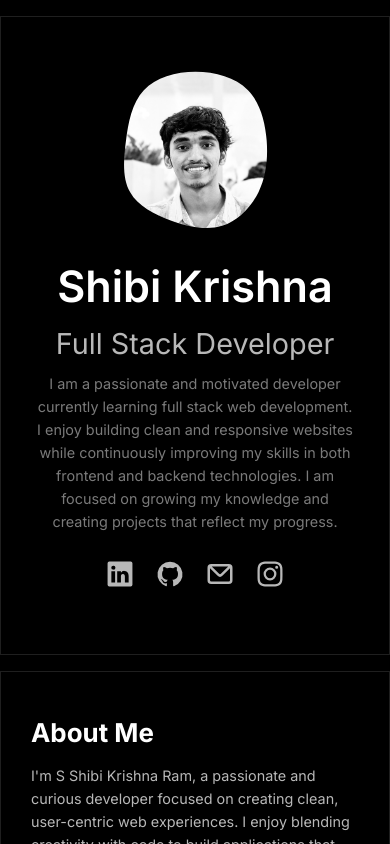
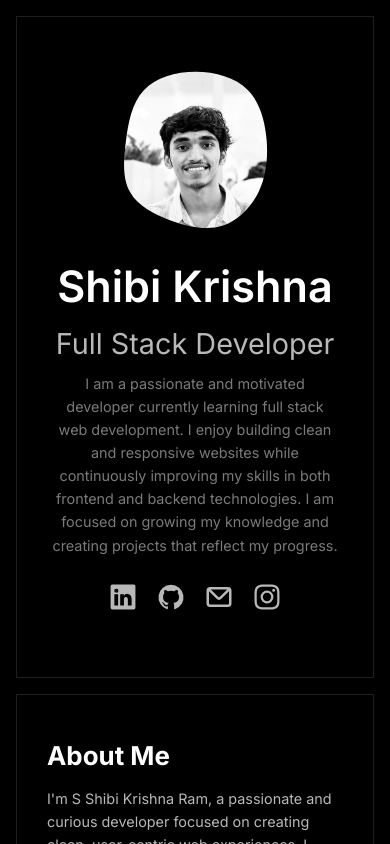
Before and after one commit to Shibi404/portfolio, a React (Vite) app: page / in a window 390 px wide. Shown: the top 844 px of the page. Built offline with nearby package versions, Linux system fonts and the light colour scheme.

Commit message:
fix(sections): keep section border visible on mobile

```diff
--- a/src/styles/base.css
+++ b/src/styles/base.css
@@ -78,6 +78,7 @@ html, body {
 
 section {
   border: 1px solid var(--color-border);
+  width: calc(100% - 32px);
   max-width: 1024px;
   margin: 16px auto;
 }
```
